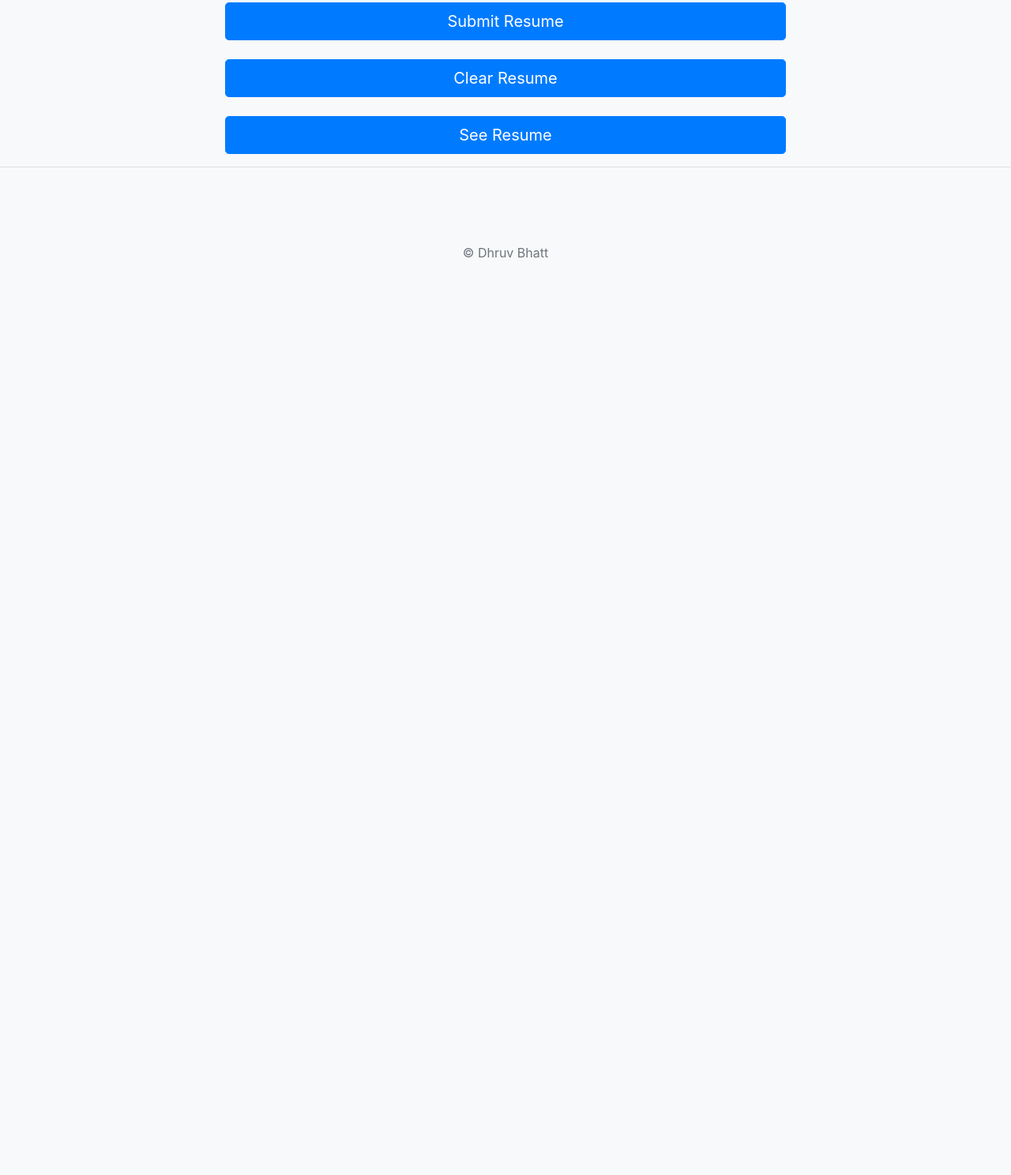
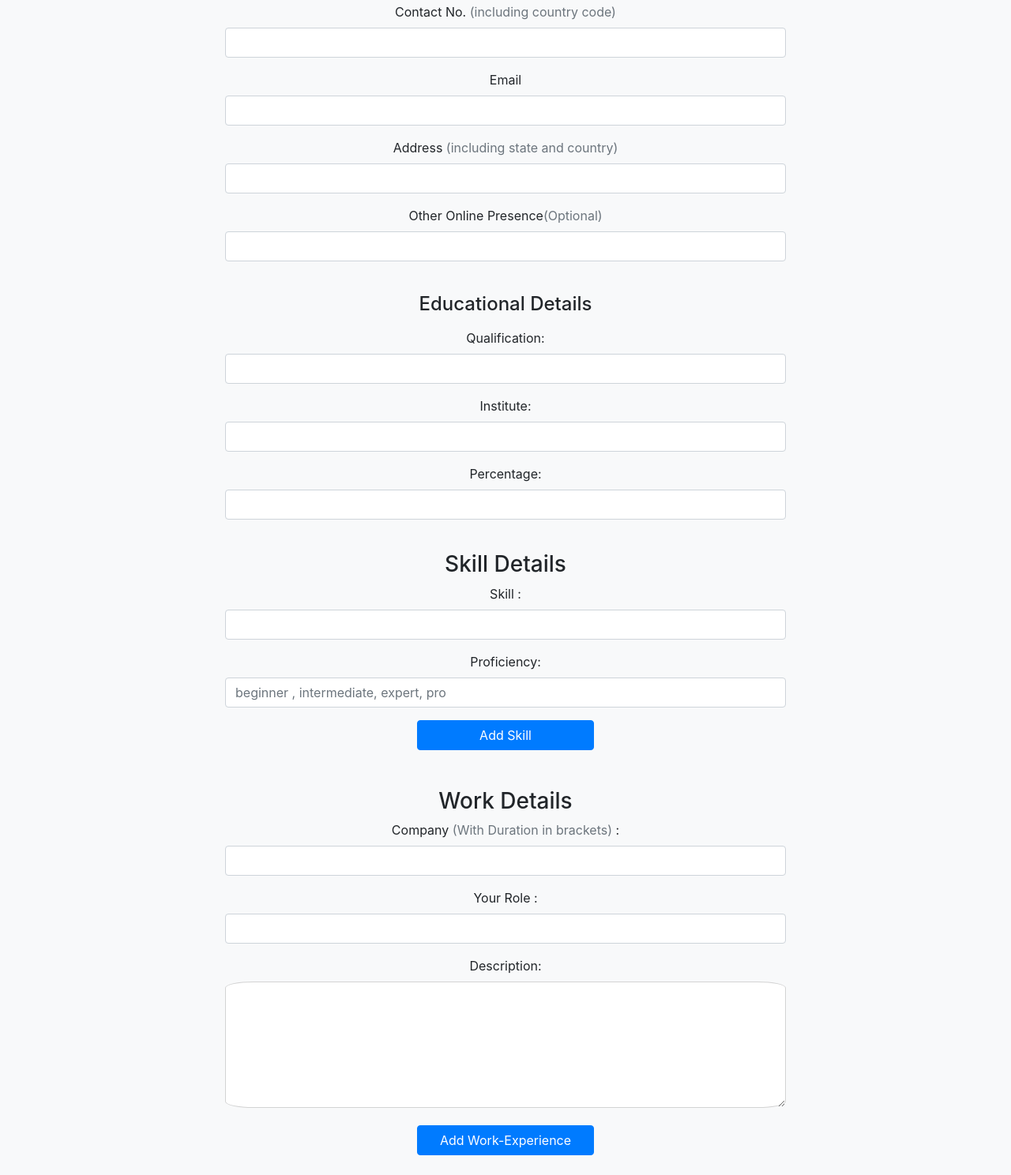
Before and after one commit to cooldhruv/Resume-Builder, a plain HTML site: page index.html in a window 1280 px wide. Shown: the part 412-1900 px from the top of the page at 79% size. Before the commit the page ends 800 px from the top, so only its background shows below. Drawn offline with Linux system fonts and the light colour scheme; files that its build step writes are made by us from their sources.

Commit message:
Update index.html

```diff
--- a/index.html
+++ b/index.html
@@ -49,7 +49,7 @@
       <h4 class="mb-3">Personal Details</h4>
       <form class="needs-validation" id="frm1" NAME="yourform">
 
-          <!-- <div class="mb-3">
+          <div class="mb-3">
             <label for="firstName">Your Name Here</label>
             <input type="text" class="form-control" id="firstName" name = "naam" value="" required>
          </div>
@@ -64,18 +64,18 @@
 
         <div class="mb-3">
           <label for="email">Email </label>
-          <input type="email" class="form-control" id="email1" name = "mail">
+          <input type="email" class="form-control" id="email1" name = "mail" required>
         </div>
 
 
 
         <div class="mb-3">
           <label for="address1">Address <span class="text-muted">(including state and country)</span></label>
-          <input type="text" class="form-control" id="address1" name = "pata">
+          <input type="text" class="form-control" id="address1" name = "pata" required>
         </div>
 
        <div class="mb-3">
-          <label for="address2">Other Online Presence<span class="text-muted"></span></label>
+          <label for="address2">Other Online Presence<span class="text-muted">(Optional)</span></label>
           <input type="text" class="form-control" id="op1" name = "jaankari">
         </div>
         <br>
@@ -95,7 +95,7 @@
           <label for="perc1">Percentage:<span class="text-muted"></span></label>
           <input type="text" class="form-control" id="perc1" placeholder="">
         </div>
- -->
+
         <div class="mb3" id="ski" style="width: 100%; " ></div>
 
          <br>
@@ -109,16 +109,49 @@
       </center>
       <br>
       -->
+  <h3>Skill Details</h3>
+       </form >
+
+       <form id = "skiform" name = "skillform">
+        <div class="mb-3">
+          <label for="i1">Skill :<span class="text-muted"></span></label>
+          <input type="text" class="form-control" id="s1" placeholder="">
+        </div>
+
+         <div class="mb-3">
+          <label for="perc1">Proficiency:<span class="text-muted"></span></label>
+          <input type="text" class="form-control" id="sl1" placeholder="beginner , intermediate, expert, pro">
+        </div>
 
       <input type="button" class="btn btn-primary" id="flskill"  style="width: 14em;" value="Add Skill"></input>
+      </form>
+<br>
+<br>
+      <form id = "wform" name = "skillform">
+        <h3>Work Details</h3>
+        <div class="mb-3">
+          <label for="com1">Company <span class="text-muted">(With Duration in brackets)</span> :</label>
+          <input type="text" class="form-control" id="com1" placeholder="">
+        </div>
+        <div class="mb-3">
+          <label for="com1">Your Role <span class="text-muted"></span> :</label>
+          <input type="text" class="form-control" id="role1" placeholder="">
+        </div>
 
+         <div class="mb-3">
+          <label for="wordes1">Description: <span class="text-muted"></span></label>
+          <textarea style="border: 0px; width: 100%; height: 10em; border: solid 1px lightgray; border-radius: 5%" id="wordes1"></textarea>
+        </div>
+
+      <input type="button" class="btn btn-primary" id="flwork"  style="width: 14em;" value="Add Work-Experience"></input>
+      </form>
       <br>
       <br>
 
         <button class="btn btn-primary btn-lg btn-block" type="submit" id="myF">Submit Resume</button>
         <br>
         <button class="btn btn-primary btn-lg btn-block" type="submit" id="myF2">Clear Resume</button>
-      </form>
+
       <br>
       <form action = "result.html">
         <button class="btn btn-primary btn-lg btn-block" type="submit">See Resume</button>
```
